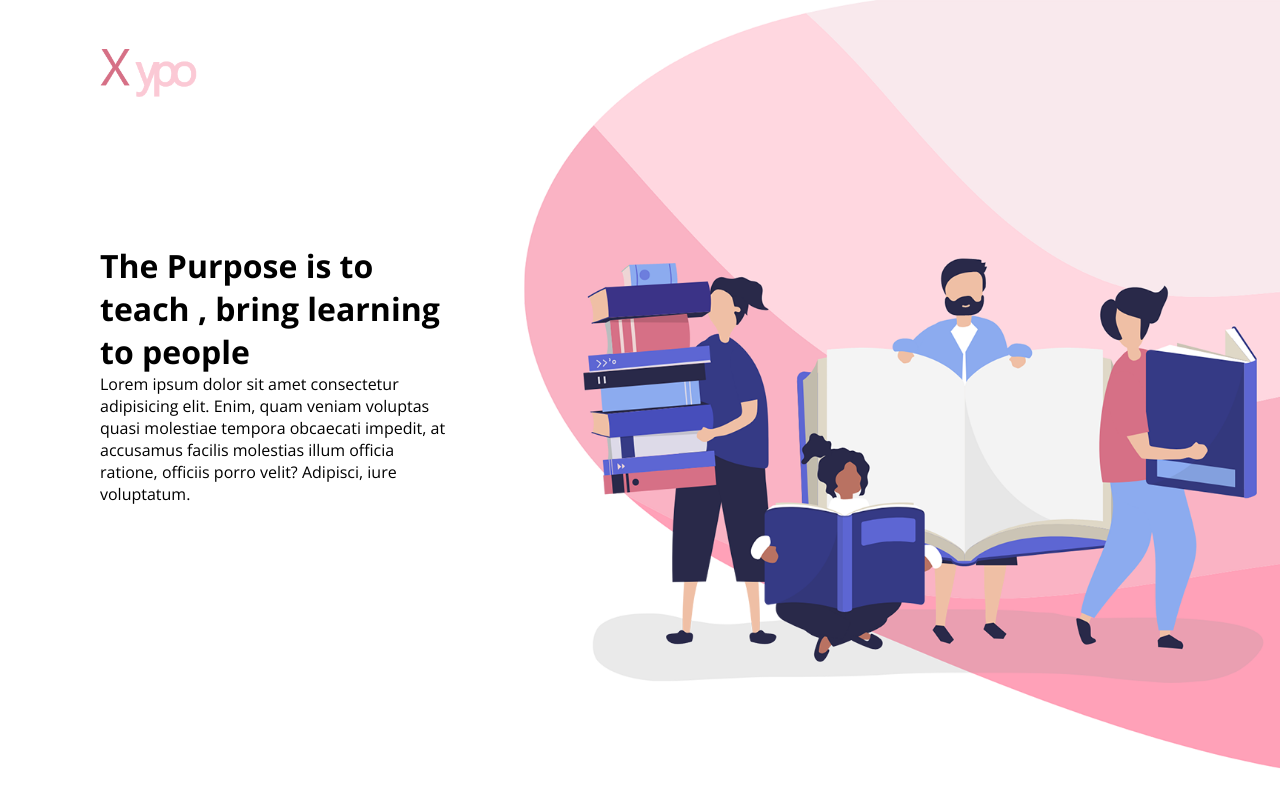
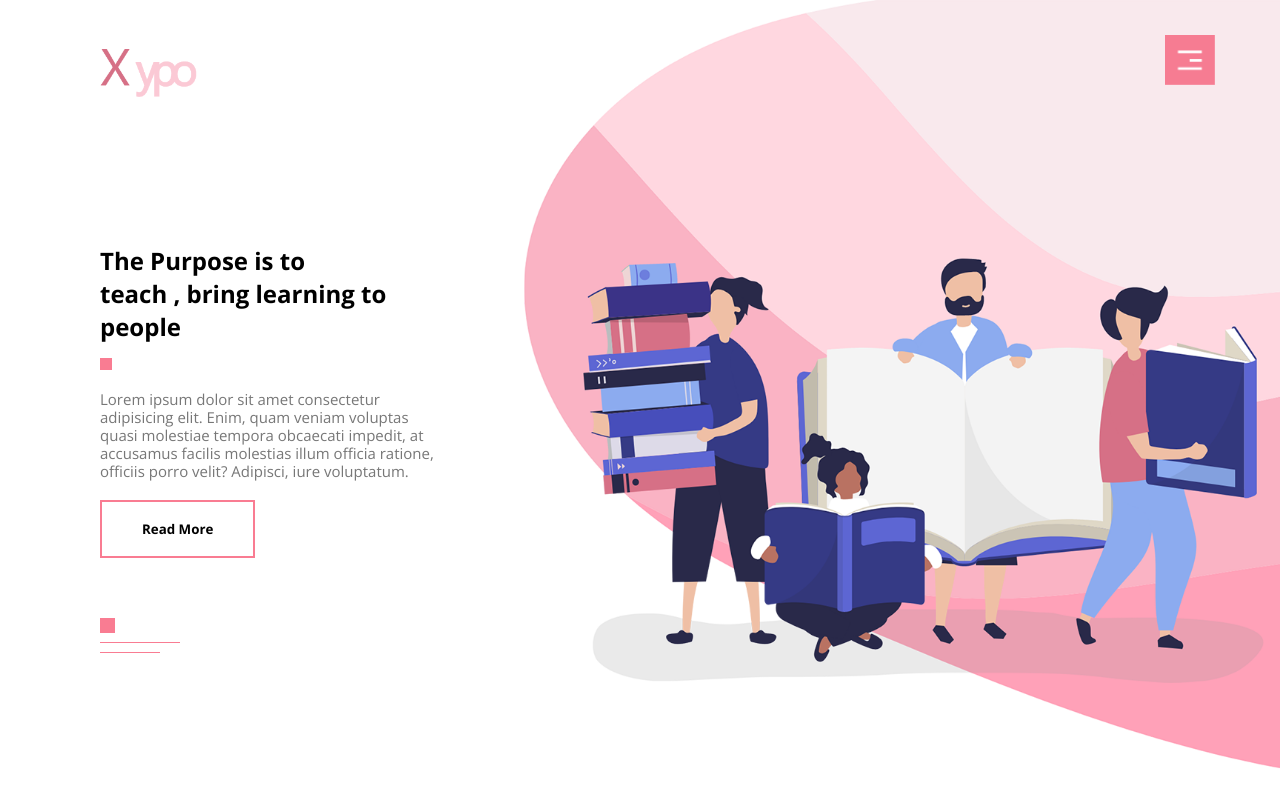
Before and after one commit to YaminiMurugan/Build_Website, a plain HTML site: page index.html in a window 1280 px wide. Drawn offline with nearby package versions, Linux system fonts and the light colour scheme.

Commit message:
added nav bar
used dom event to open and close nav bar

```diff
--- a/index.html
+++ b/index.html
@@ -13,21 +13,55 @@
 <body>
 
     <!-- Hero / header Section-->
-    <header id="header">
+    <section id="header">
         <div class="container">
             <img class="logo" src="Images/logo.png" alt="logo">
             <!-- To add Header text -->
             <div class="header-text">
                 <h1>The Purpose is to <br> teach , bring learning to people</h1>
+                <span class="square"></span>
                 <p>
                     Lorem ipsum dolor sit amet consectetur adipisicing elit. Enim, quam veniam voluptas quasi molestiae
                     tempora obcaecati impedit, at accusamus facilis molestias illum officia ratione, officiis porro
                     velit? Adipisci, iure voluptatum.
                 </p>
+                <button class="common-btn" >Read More</button>
+                <div class="line">
+                    <span class="line-1"></span><br>
+                    <span class="line-2"></span><br>
+                    <span class="line-3"></span>
+                </div>
             </div>
         </div>
-    </header>
+    </section>
     <!-- End of Hero Section -->
+    <!--Creation of side Navigation -->
+    <nav id="sideNav">
+        <ul>
+            <li><a href="#">Home</a></li>
+            <li><a href="#">ABOUT US</a></li>
+            <li><a href="#">FEATURES</a></li>
+            <li><a href="#">COURSES</a></li>
+            <li><a href="#">OFFER</a></li>
+            <li><a href="#">CONTACT</a></li>
+        </ul>
+    </nav>
+    <!-- Adding menu icon-->
+    <img id="menuBtn" src="Images/menu.png" alt="menu icon">
+
+    <script>
+        var menuBtn = document.getElementById("menuBtn");
+        var sideNav = document.getElementById("sideNav");
+        sideNav.style.right="-250px";
+        menuBtn.onclick = function(){
+            if(sideNav.style.right == "-250px"){
+                sideNav.style.right="0";
+            }
+            else{
+                sideNav.style.right="-250px";
+            }
+        }
+    </script>
 </body>
 
 </html>
--- a/style.css
+++ b/style.css
@@ -27,3 +27,86 @@
     max-width: 350px;
     margin-top: 140px;
 }
+
+.square {
+    height: 12px;
+    width: 12px;
+    background: #f97c92;
+    display: inline-block;
+    margin: 15px 0;
+}
+
+.common-btn {
+    padding: 18px 40px;
+    background: transparent;
+    outline: none;
+    border: 2px solid #f97c92;
+    font-weight: bold;
+    cursor: pointer;
+}
+
+p {
+    font-size: 15px;
+    line-height: 18px;
+    color: #777;
+}
+
+.header-text button {
+    margin-top: 20px;
+    margin-bottom: 60px;
+}
+
+.line-1 {
+    width: 15px;
+    height: 15px;
+    background: #f97c92;
+    display: inline-block;
+}
+
+.line-2 {
+    width: 80px;
+    height: 1px;
+    background: #f97c92;
+    display: inline-block;
+}
+
+.line-3 {
+    width: 60px;
+    height: 1px;
+    background: #f97c92;
+    display: inline-block;
+}
+
+.line {
+    line-height: 8px;
+}
+
+#sideNav {
+    width: 250px;
+    height: 100vh;
+    position: fixed;
+    right: -250px;
+    top: 0;
+    background: #f97c92;
+    z-index: 2;
+    transition: .5s;
+}
+
+nav ul li {
+    list-style: none;
+    margin: 50px 20px;
+}
+
+nav ul li a {
+    text-decoration: none;
+    color: white;
+}
+
+#menuBtn {
+    width: 50px;
+    position: fixed;
+    right: 65px;
+    top: 35px;
+    z-index: 2;
+    cursor: pointer;
+}
```
